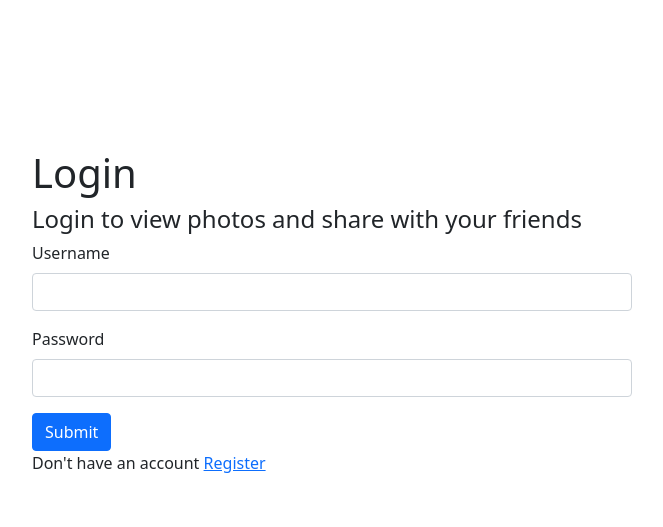
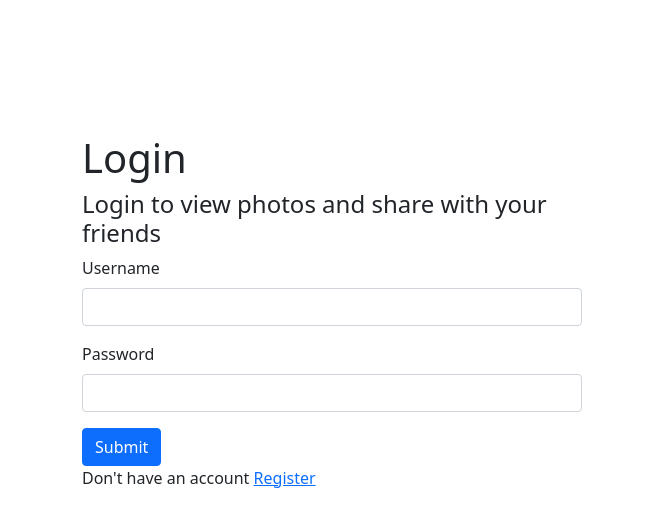
Before and after one commit to divanov11/photo-album-app, a Django app: page /login/ in a window 1280 px wide. Shown: the top 527 px of the page, without its empty margins (308-971 px from the left). Run offline with Django 3.2, Linux system fonts and the light colour scheme.

Commit message:
Removed authenticate function from register view

```diff
--- a/photos/templates/photos/login_register.html
+++ b/photos/templates/photos/login_register.html
@@ -13,13 +13,13 @@
     <style>
         .login--wrapper {
             display: flex;
+            align-items: center;
             height: 80vh;
-            align-items: center;
             justify-content: center;
         }
 
         .form {
-            width: 600px;
+            width: 500px;
         }
     </style>
 </head>
--- a/photos/views.py
+++ b/photos/views.py
@@ -35,9 +35,6 @@ def registerUser(request):
         if form.is_valid():
             user = form.save(commit=False)
             user.save()
-
-            user = authenticate(
-                request, username=user.username, password=request.POST['password1'])
 
             if user is not None:
                 login(request, user)
```
Also changed, not shown: db.sqlite3.
